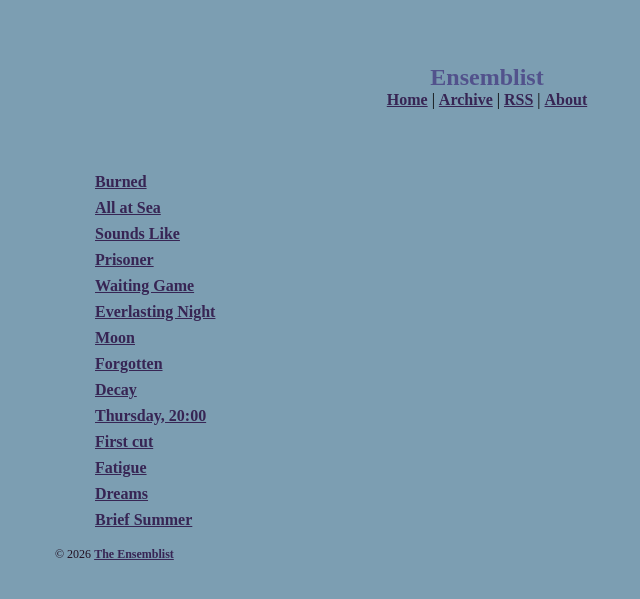
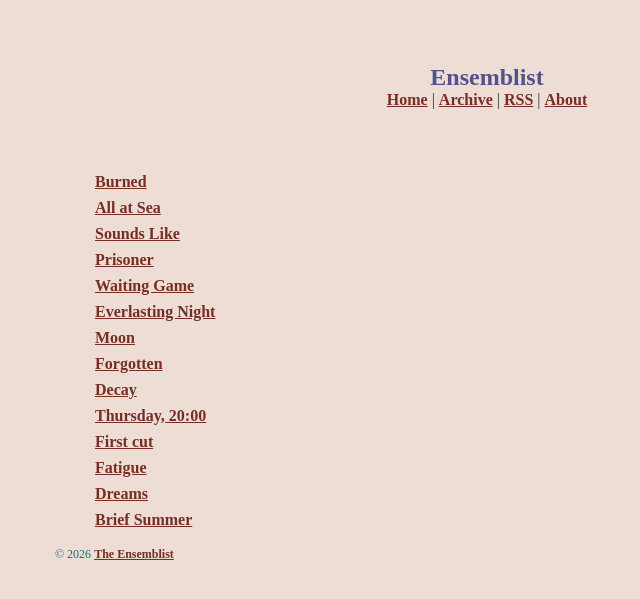
Before and after one commit to ensemblist/website, a Jekyll site: the page built from index.md, in a window 1280 px wide. Shown: the top 599 px of the page, without its empty margins (153-793 px from the left). Built offline with Jekyll 4.4.1, drawn with Linux system fonts in a browser that asks for light colours.

Commit message:
Update style.css

```diff
--- a/assets/style.css
+++ b/assets/style.css
@@ -1,9 +1,9 @@
 :root {
-    --bg: #7C9EB2;
-    --text: #000;
+    --bg: #EDDDD4;
+    --text: #283D3B;
     --heading: #52528C;
-    --link: #372554;
-    --footer: #231123;
+    --link: #772E25;
+    --footer: #197278;
     --flow-space: 1.5em;
 }
 
```
